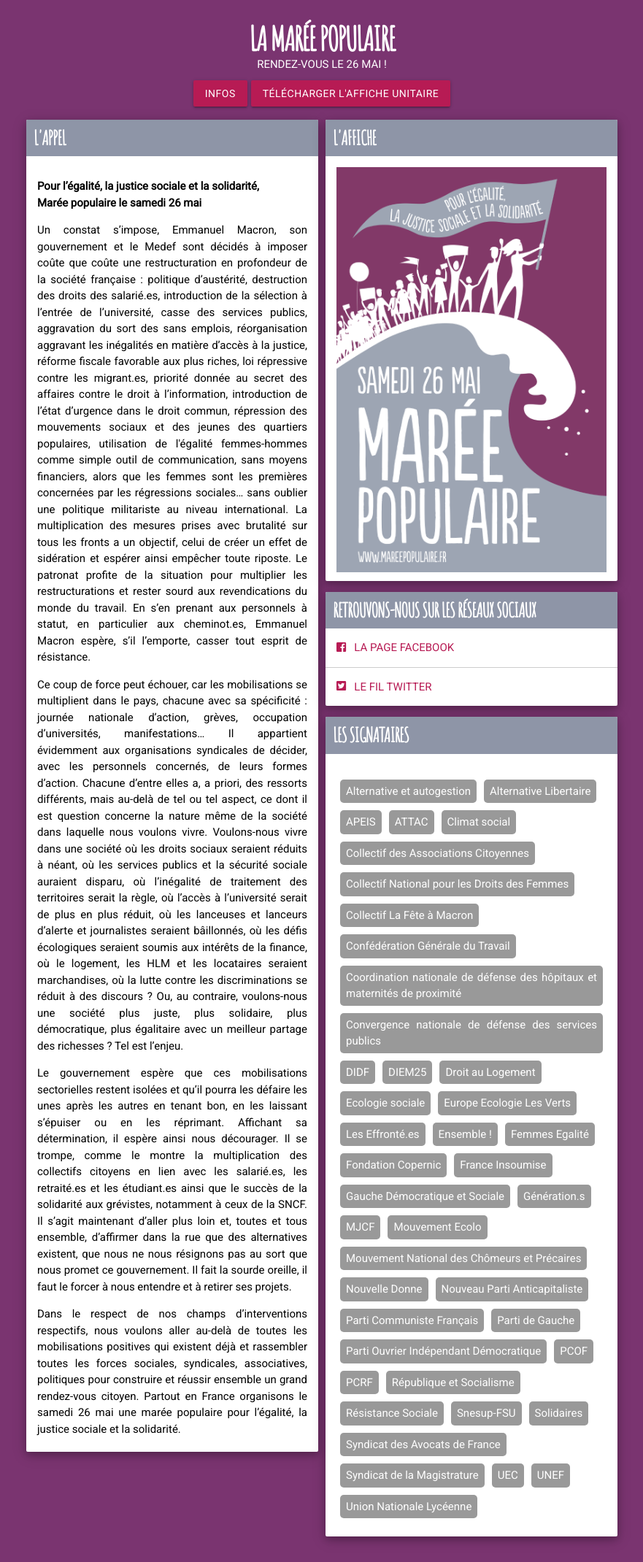
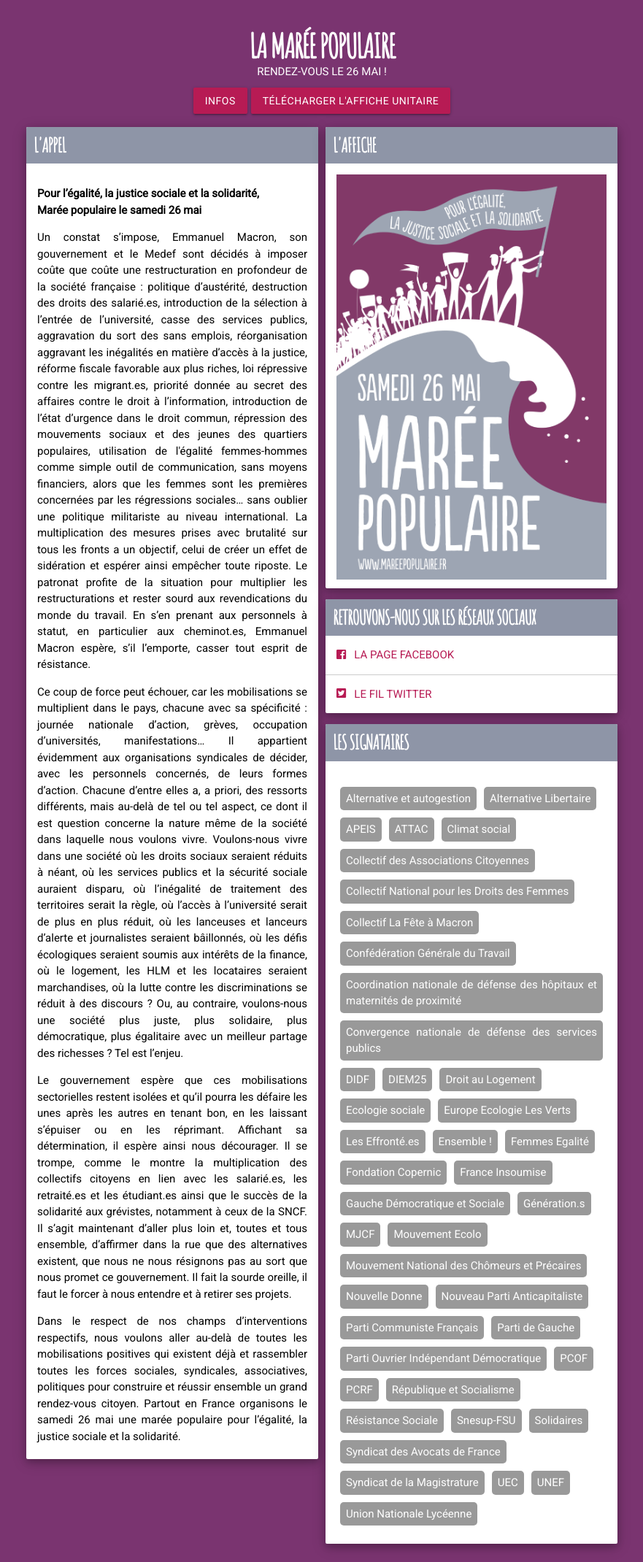
Before and after one commit to tonygoussot/mareepopulaire, a Jekyll site: the page built from index.html, in a window 1280 px wide. Shown: the whole page at 73% size, without its empty margins (199-1080 px from the left). Built offline with Jekyll 4.4.1, drawn with Linux system fonts in a browser that asks for light colours; nearby versions of some CDN libraries; comment, search, counter and statistics services are not loaded.

Commit message:
Responsive

```diff
--- a/public/css/style.scss
+++ b/public/css/style.scss
@@ -27,6 +27,7 @@
   display: flex;
   flex-grow: 1;
   margin: 0;
+  padding: 10px;
   width: 100%;
 }
 
@@ -124,12 +125,12 @@
 }
 
 .intro-col {
-  width: 400px;
+  max-width: 400px;
   margin: 0 5px;
 }
 
 .Article {
-  width: 400px;
+  max-width: 400px;
   background-color: #fff;
   color: #000;
 }
```
